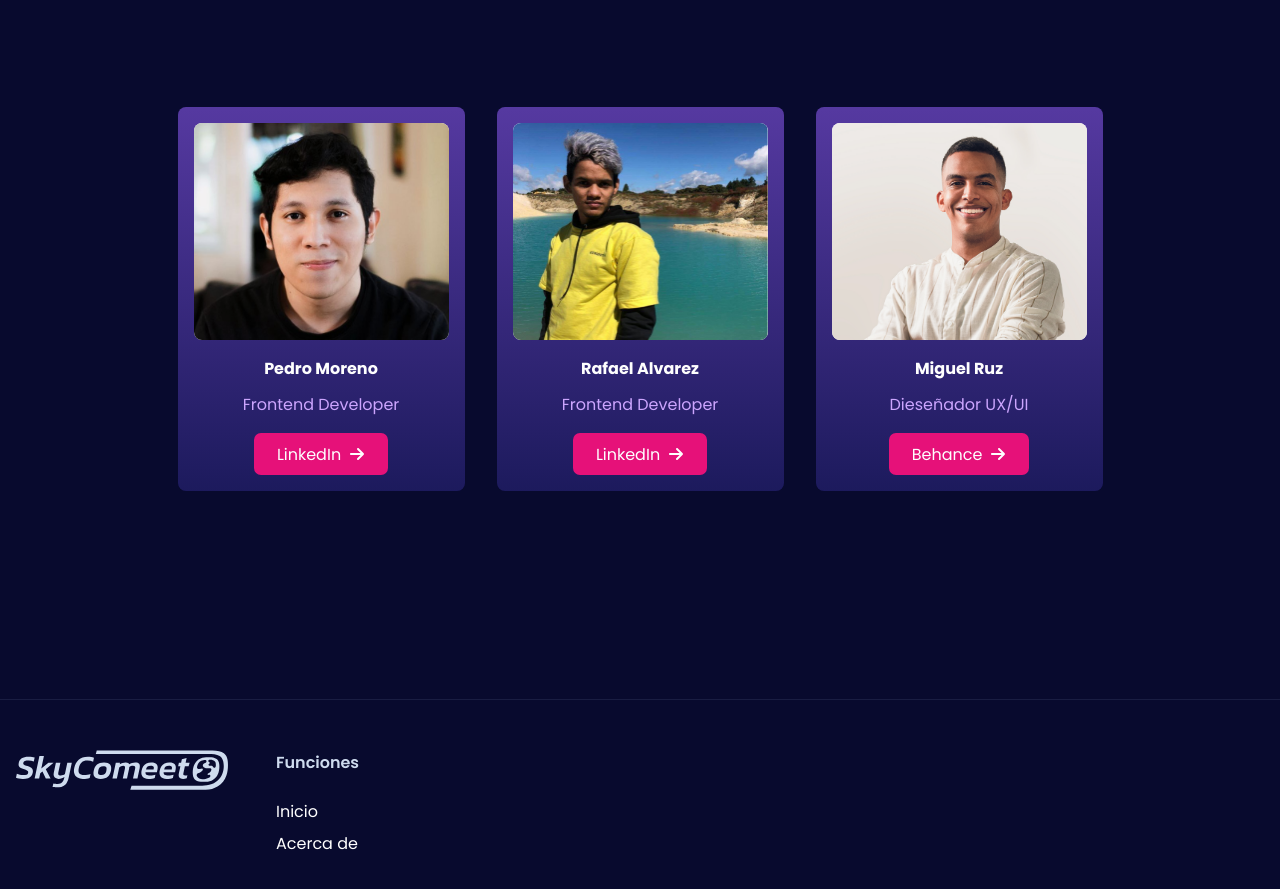
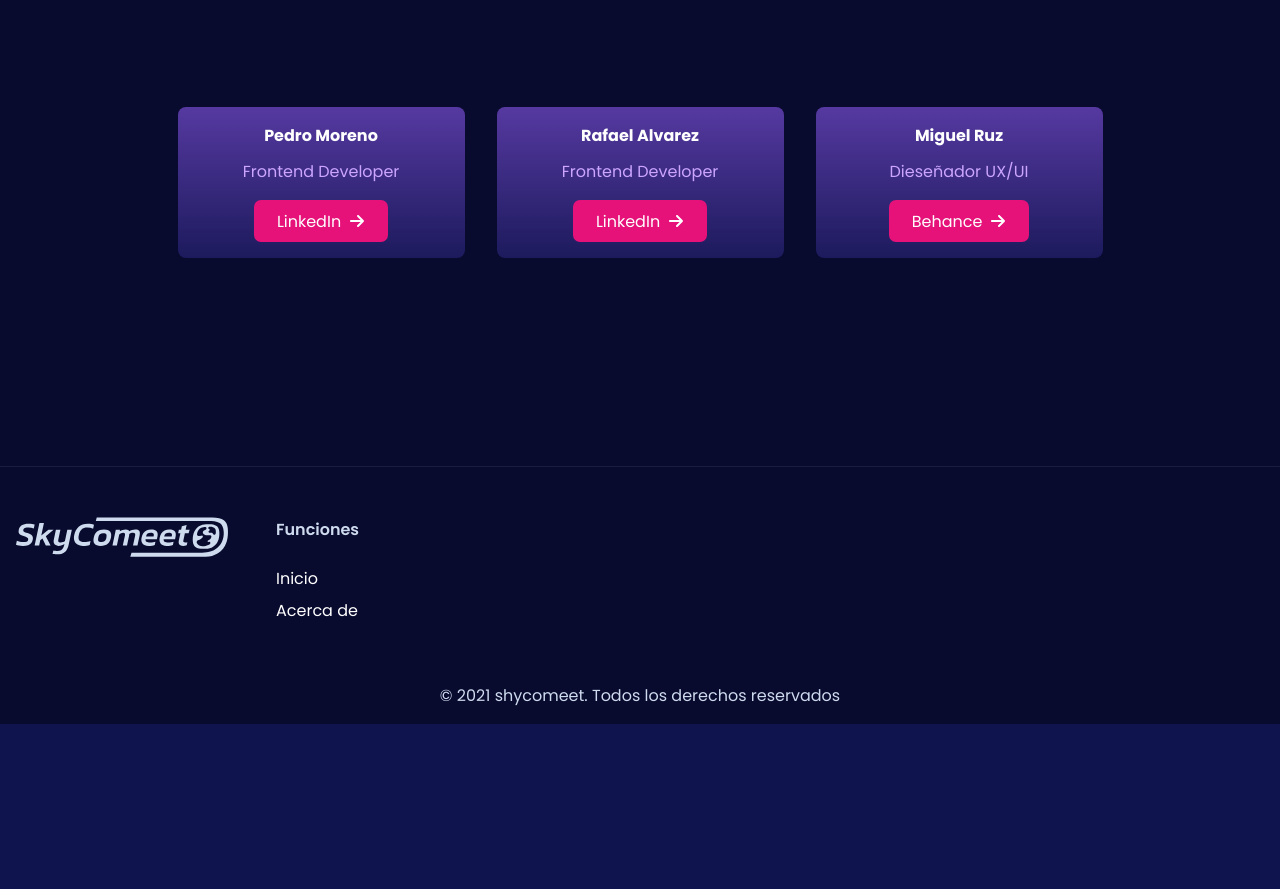
Before and after one commit to rafeldev/photokepler, a React (Create React App) app: page /acercade in a window 1280 px wide. Shown: the part 1840-2729 px from the top of the page. After the commit the page ends 2564 px from the top, so only its background shows below. Built offline with nearby package versions, Linux system fonts and the light colour scheme.

Commit message:
Se añadio nuevo copy en todos los conponentes que tenian la foto se tomo... y se quito foto de creadores

```diff
--- a/src/components/CardCreators/CardCreators.jsx
+++ b/src/components/CardCreators/CardCreators.jsx
@@ -9,9 +9,9 @@ export function CardCreators() {
     <CardCreatorsStyles>
       {creatorData.map((creator) => (
         <div className="cardcreator">
-          <picture className="cardcreator__img">
+          {/* <picture className="cardcreator__img">
             <img src={creator.img} alt={creator.name} />
-          </picture>
+          </picture> */}
 
           <strong className="cardcreator__name">{creator.name}</strong>
           <p className="cardcreator__rol">{creator.rol}</p>
--- a/src/components/CardCreators/CardCreatorsStyles.js
+++ b/src/components/CardCreators/CardCreatorsStyles.js
@@ -12,8 +12,9 @@ export const CardCreatorsStyles = styled.div`
     align-items: center;
     justify-content: center;
     width: 287px;
-    height: 384px;
-    padding: 0.7rem 1rem;
+    /* height: 384px; */
+    height: auto;
+    padding: 1rem 1rem;
     background: var(--card-gradient-color);
     border-radius: 8px;
     strong {
--- a/src/components/Cardmain/Cardmain.jsx
+++ b/src/components/Cardmain/Cardmain.jsx
@@ -87,7 +87,10 @@ export function Cardmain({ datos }) {
         </ImgCard>
         <section className="cardmain__info">
           <h3 className="cardmain__name">{name}</h3>
-          <p>Esta foto se tomó en el espacio el día de tu cumple</p>
+          <p>
+            Esta foto la exhibió la NASA como fotografia astronomica del dia en
+            el día de tu cumple
+          </p>
           <em>{photoByDate.date}</em>
           <strong>{photoByDate.title}</strong>
           <p className="cardmain__description">{descriptionByDate}</p>
@@ -100,7 +103,10 @@ export function Cardmain({ datos }) {
         </ImgCard>
         <section className="cardmain__info-active">
           <h3 className="cardmain__name-active">{name}</h3>
-          <p>Esta foto se tomó al espacio el día de tu cumpleaños</p>
+          <p>
+            Esta foto la exhibió la NASA como la imagen astronomica del dia, en
+            el día de tu cumple.
+          </p>
           <em>{photoByDate.date}</em>
           <strong lang="en">{photoByDate.title}</strong>
           <p className="cardmain__description-active" lang="en">
--- a/src/components/Hero/Hero.jsx
+++ b/src/components/Hero/Hero.jsx
@@ -17,7 +17,7 @@ export function Hero() {
       <div className="hero__info" data-aos="fade-up">
         <h1 className="hero__title">Tu cumpleaños es algo espacial</h1>
         <p className="hero__description">
-          Puedes ver que foto se tomó al espacio el día de tu cumpleaños en un
+          Puedes ver que foto exhibió la NASA APOD el día de tu cumpleaños en un
           bonito formato
         </p>
         <Link to="/formulario" className="hero__button">
--- a/src/containers/Formulario/Formulario.jsx
+++ b/src/containers/Formulario/Formulario.jsx
@@ -13,17 +13,16 @@ import { useEffect } from "react";
 import { useState } from "react";
 
 export function Formulario({ setDatos, datos }) {
+  // const [aviso, setAviso] = useState(true);
   const [año, setAño] = useState([]);
   console.log(año);
-  // Animacion Aos settting:
+
   useEffect(() => {
     Aos.init({ duration: 2000 });
   }, []);
 
-  // const [aviso, setAviso] = useState(true);
   const dispatch = useDispatch();
   const history = useHistory();
-
   const date = `${año}-${datos.month}-${datos.day}`;
 
   const handleSubmit = (e) => {
@@ -69,7 +68,7 @@ export function Formulario({ setDatos, datos }) {
             <div className="formulario__info-text" data-aos="fade-up">
               <h2 className="formulario__title">Bienvenido a Skycomeet</h2>
               <p>
-                Skycomeet te sirve para ver que foto se tomó al espacio el día
+                Skycomeet te sirve para ver que foto exhibió la NASA APOD el día
                 de tu cumpleaños, para verlas en un formato divertido y que
                 puedes compartir con amigos.
               </p>
@@ -93,7 +92,7 @@ export function Formulario({ setDatos, datos }) {
             <div className="formulario__info-text-right" data-aos="fade-up">
               <h2 className="formulario__title">Bienvenido a Skycomeet</h2>
               <p>
-                Skycomeet te sirve para ver que foto se tomó al espacio el día
+                Skycomeet te sirve para ver que foto exhibió la NASA APOD el día
                 de tu cumpleaños, para verlas en un formato divertido y que
                 puedes compartir con amigos.
               </p>
```
